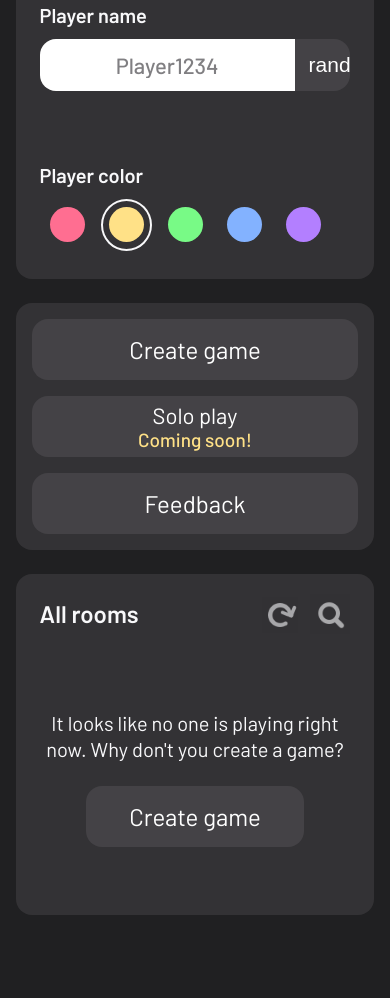
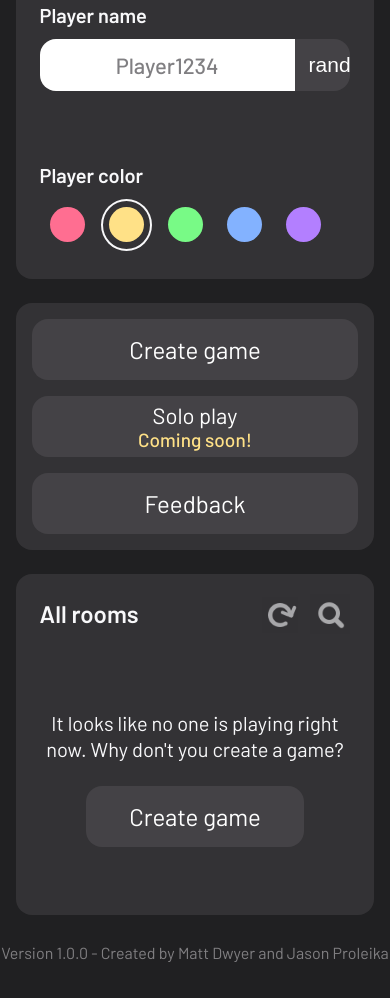
Before and after one commit to mdwyer223/dumbsquaregame, a website: page frontend/index.html in a window 390 px wide. Shown: the part 141-1139 px from the top of the page. Before the commit the page ends 1084 px from the top, so only its background shows below. Drawn offline with nearby package versions, Linux system fonts and the light colour scheme; no server answers.

Commit message:
added footer text

```diff
--- a/frontend/index.html
+++ b/frontend/index.html
@@ -128,6 +128,8 @@
       </div>
 
     </div>
+
+    <div class="footer">Version 1.0.0 - Created by Matt Dwyer and Jason Proleika</div>
 
     <!--CREATE GAME-->
 
--- a/frontend/style/media-queries.css
+++ b/frontend/style/media-queries.css
@@ -45,6 +45,11 @@
 }
 
 @media (max-width: 1000px) {
+
+  .footer {
+    margin-top: 0px;
+    margin-bottom: 36px;
+  }
 
   .main-menu-wrapper .search-bar-container input {
     width: 408px;
@@ -171,6 +176,14 @@
 }
 
 @media (min-width: 1800px) {
+
+  .footer {
+    font-size: 20px;
+    margin-top: 16px;
+    margin-bottom: 32px;
+    font-weight: 400;
+    color: var(--text-60);
+  }
 
   .canvas .round-points-goal {
     bottom: 60px;
--- a/frontend/style/menus.css
+++ b/frontend/style/menus.css
@@ -1,3 +1,11 @@
+.footer {
+  font-size: 16px;
+  margin-top: 8px;
+  margin-bottom: 24px;
+  font-weight: 400;
+  color: var(--text-60);
+}
+
 .back-button {
   padding: 9px 18px 10px;
   color: white;
```
